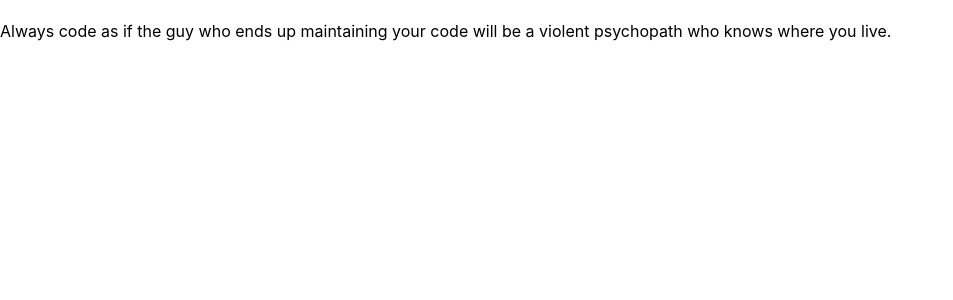
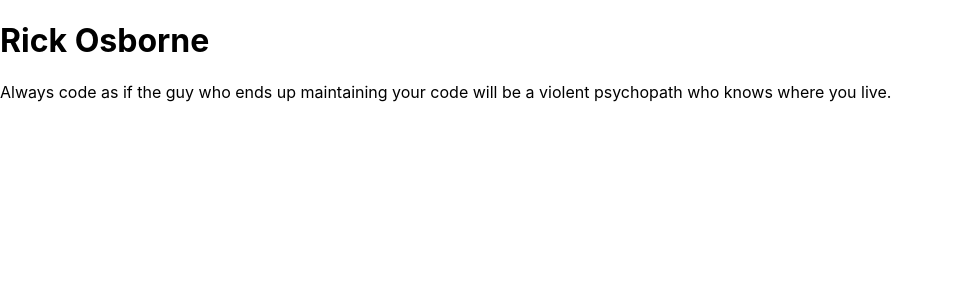
Before and after one commit to weakphish/QuoteJS, a React (Create React App) app: page / in a window 1280 px wide. Shown: the top 300 px of the page, without its empty margins (0-953 px from the left). Built offline with nearby package versions, Linux system fonts and the light colour scheme.

Commit message:
cleaned up something

```diff
--- a/src/App.js
+++ b/src/App.js
@@ -15,7 +15,7 @@ class Quote extends React.Component {
     /* placeholder */
     constructor(props) {
         super(props);
-        this.state = {author: "Rick Osborne", quote: "Always code as if the guy who ends up maintaining your code will be a violent psychopath who knows where you live."}
+        this.state = {quoteAuthor: "Rick Osborne", quote: "Always code as if the guy who ends up maintaining your code will be a violent psychopath who knows where you live."}
     }
     /* actually render things */
     render() {
```
